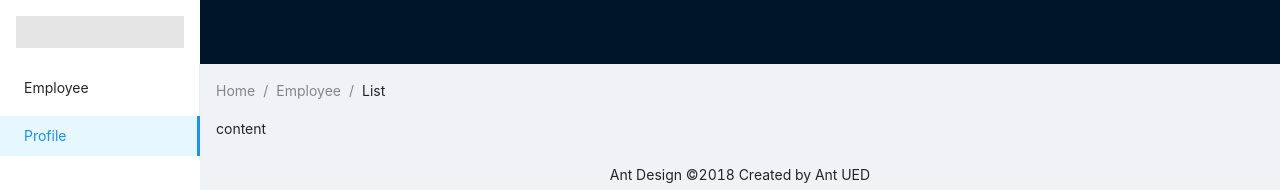
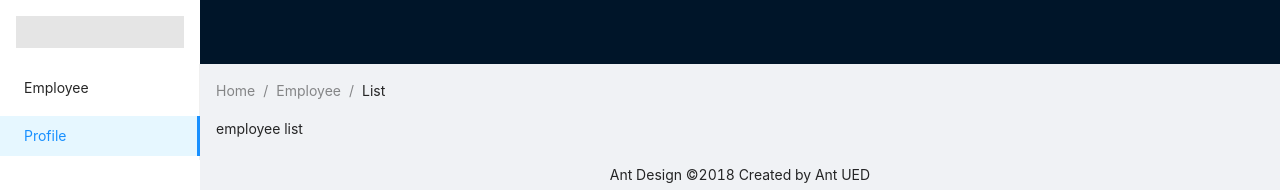
Before and after one commit to iamyuu/react-gql-poc, a React (Vite) app: page /employee/list in a window 1280 px wide. Shown: the top 190 px of the page. Built offline with nearby package versions, Linux system fonts and the light colour scheme.

Commit message:
feat: add router

```diff
--- a/package.json
+++ b/package.json
@@ -7,8 +7,10 @@
   },
   "dependencies": {
     "antd": "4.16.3",
+    "history": "5.0.0",
     "react": "^17.0.0",
-    "react-dom": "^17.0.0"
+    "react-dom": "^17.0.0",
+    "react-router-dom": "6.0.0-beta.0"
   },
   "devDependencies": {
     "@types/react": "^17.0.0",
--- a/src/App.tsx
+++ b/src/App.tsx
@@ -1,6 +1,29 @@
 import * as React from 'react'
+import {BrowserRouter as Router, Routes, Route} from 'react-router-dom'
 import Layout from './components/layout'
 
+import NotFoundScreen from './screens/not-found'
+import DashboardScreen from './screens/dashboard'
+import ProfileScreen from './screens/profile'
+import EmployeeListScreen from './screens/employee/list'
+
+function AppRoutes() {
+  return (
+    <Routes>
+      <Route path='/' element={<DashboardScreen />} />
+      <Route path='/profile' element={<ProfileScreen />} />
+      <Route path='/employee/list' element={<EmployeeListScreen />} />
+      <Route path='*' element={<NotFoundScreen />} />
+    </Routes>
+  )
+}
+
 export default function App() {
-  return <Layout>content</Layout>
+  return (
+    <Router>
+      <Layout>
+        <AppRoutes />
+      </Layout>
+    </Router>
+  )
 }
--- /dev/null
+++ b/src/screens/dashboard.tsx
@@ -0,0 +1,5 @@
+import * as React from 'react'
+
+export default function DashboardScreen() {
+  return <span>dashboard</span>
+}
--- /dev/null
+++ b/src/screens/employee/list.tsx
@@ -0,0 +1,5 @@
+import * as React from 'react'
+
+export default function EmployeeListScreen() {
+  return <span>employee list</span>
+}
--- /dev/null
+++ b/src/screens/not-found.tsx
@@ -0,0 +1,5 @@
+import * as React from 'react'
+
+export default function NotFoundScreen() {
+  return <span>not found</span>
+}
--- /dev/null
+++ b/src/screens/profile.tsx
@@ -0,0 +1,5 @@
+import * as React from 'react'
+
+export default function ProfileScreen() {
+  return <span>profile</span>
+}
```
Also changed, not shown: 1 other file (tests, documents, lock files or other folders).
